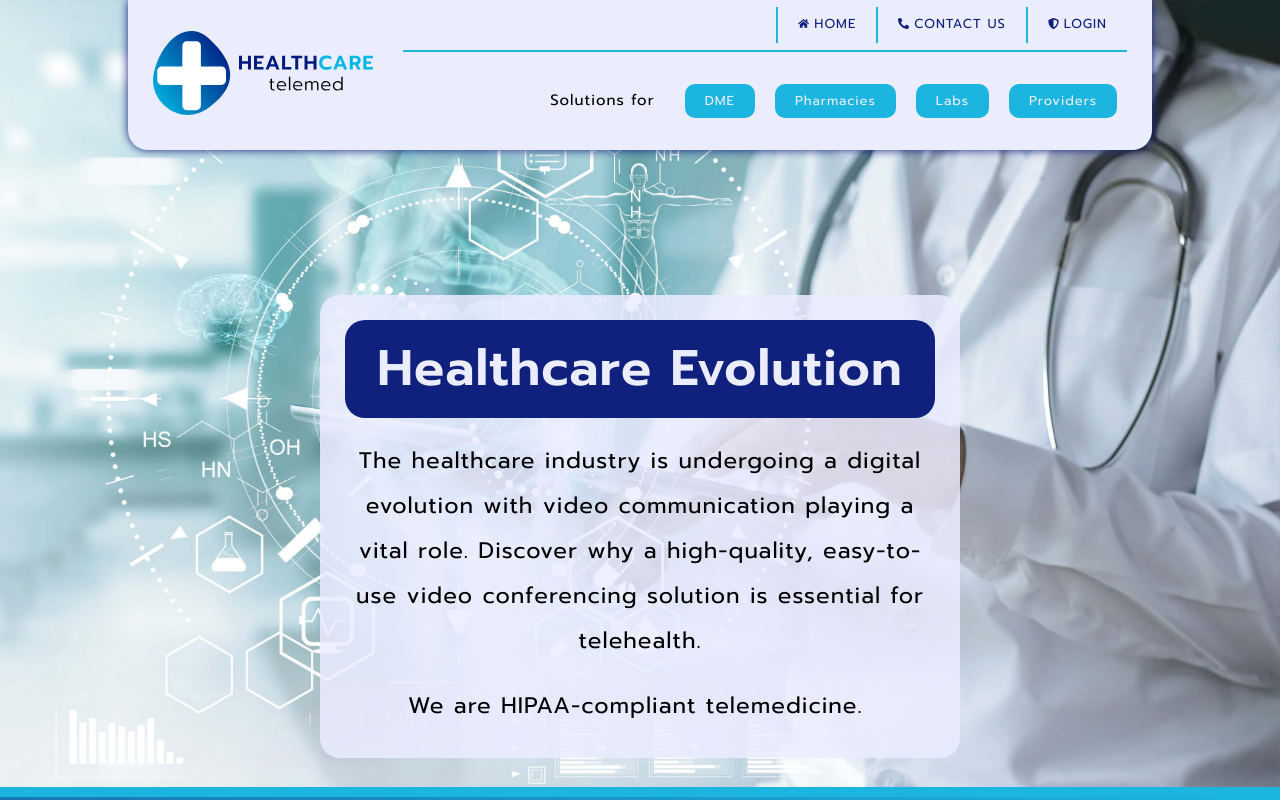
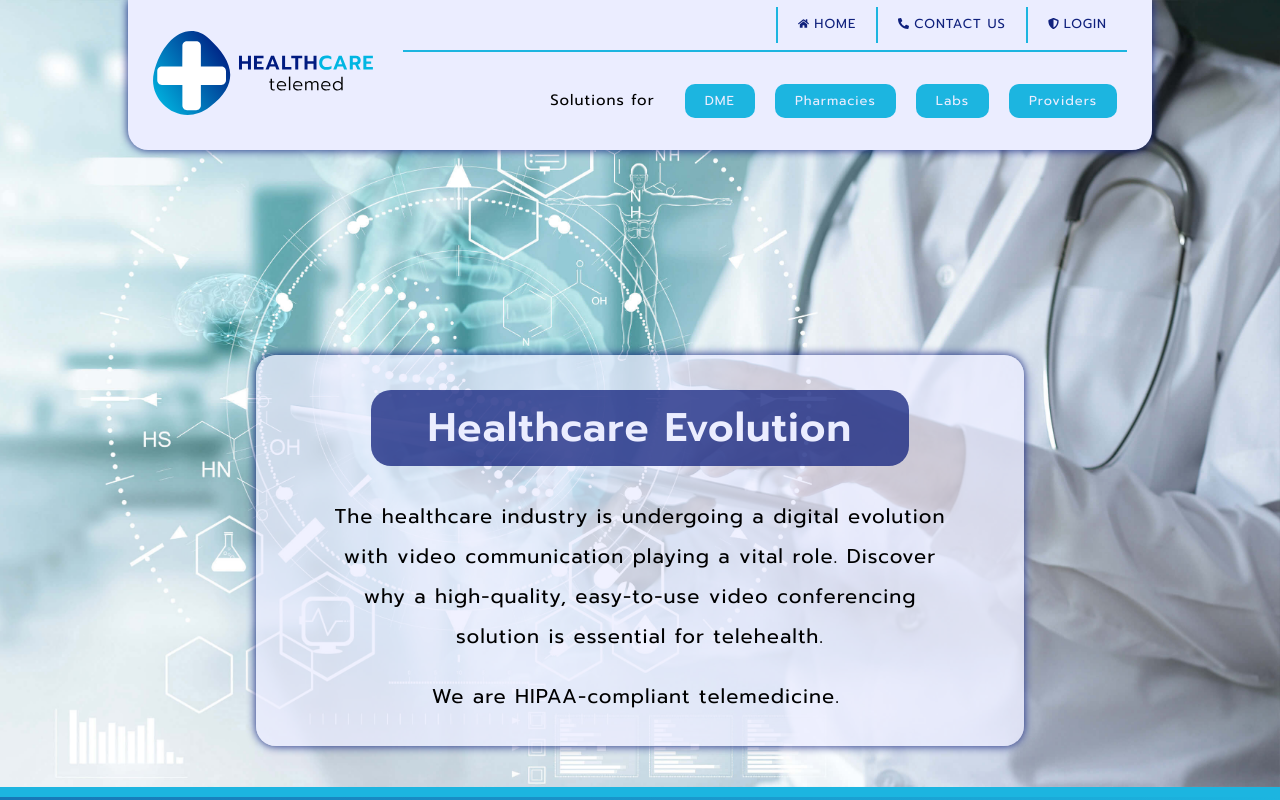
Before and after one commit to vjeuel/healthcare_telemed, a React (Create React App) app: page / in a window 1280 px wide. Shown: the top 800 px of the page. Built offline with nearby package versions, Linux system fonts and the light colour scheme.

Commit message:
improve intro page

```diff
--- a/src/App.css
+++ b/src/App.css
@@ -6,7 +6,7 @@
 :root {
   --wt: #ebedff;
   --pb: #10217d;
-  --lpb: #abc8e2;
+  --lpb: rgb(171, 200, 226);
   --sb: #1cb5e0;
   --bl: #000000;
   --rd: #d00000;
@@ -38,7 +38,7 @@ html span {
 
 html h1 {
   font-weight: 600;
-  font-size: 6rem;
+  font-size: 5rem;
   color: var(--pb);
   padding-bottom: 2.5rem;
 }
@@ -52,7 +52,7 @@ html h2 {
 
 html h3 {
   font-weight: 400;
-  font-size: 2.25rem;
+  font-size: 2rem;
   line-height: 2;
   padding-bottom: 2rem;
 }
--- a/src/App.scss
+++ b/src/App.scss
@@ -15,7 +15,8 @@ $breakpoints: (
 	--wt: #ebedff;
 	// rgb(235, 237, 255)
 	--pb: #10217d;
-	--lpb: #abc8e2;
+	// --pb: rgb(16, 33, 125);
+	--lpb: rgb(171, 200, 226);
 	// rgb(171, 200, 226)
 	--sb: #1cb5e0;
 	--bl: #000000;
@@ -46,7 +47,7 @@ html {
 
 	h1 {
 		font-weight: 600;
-		font-size: 6rem;
+		font-size: 5rem;
 		color: var(--pb);
 		padding-bottom: 2.5rem;
 	}
@@ -60,7 +61,7 @@ html {
 
 	h3 {
 		font-weight: 400;
-		font-size: 2.25rem;
+		font-size: 2rem;
 		line-height: 2;
 		padding-bottom: 2rem;
 	}
--- a/src/pages/Intro.css
+++ b/src/pages/Intro.css
@@ -45,8 +45,8 @@
 }
 
 .jumbotronPic .introContainer .introBox {
-  background-color: rgba(235, 237, 255, 0.85);
-  width: 50%;
+  background-color: rgba(235, 237, 255, 0.75);
+  width: 60%;
   margin: 0 auto;
   padding: 2.5rem 2.5rem 3rem;
   -ms-grid-row: 2;
@@ -55,6 +55,8 @@
   -ms-grid-column-span: 1;
   grid-area: 2 / 2 / 3 / 3;
   border-radius: 2rem;
+  -webkit-box-shadow: 0 0 10px 0px var(--pb);
+          box-shadow: 0 0 10px 0px var(--pb);
 }
 
 @media (max-width: 768px) {
@@ -70,41 +72,42 @@
 }
 
 .jumbotronPic .introContainer .introBox h1 {
-  background-color: var(--pb);
+  background-color: rgba(16, 33, 125, 0.75);
   color: var(--wt);
-  font-size: 5rem;
-  margin: 0;
-  padding: 2rem;
+  font-size: 4rem;
+  width: 75%;
+  margin: 1rem auto;
+  padding: 1.5rem 2.5rem;
   border-radius: 2rem;
 }
 
 @media (max-width: 768px) {
   .jumbotronPic .introContainer .introBox h1 {
+    width: 100%;
     font-size: 3rem;
   }
 }
 
-@media (min-width: 769px) and (max-width: 1024px) {
+@media (max-width: 480px) {
   .jumbotronPic .introContainer .introBox h1 {
-    font-size: 4rem;
+    font-size: 2.5rem;
   }
 }
 
 .jumbotronPic .introContainer .introBox h3 {
-  padding: 0;
-  padding-top: 2rem;
+  padding: 2rem 5rem 0;
   margin: 0;
 }
 
 @media (max-width: 768px) {
   .jumbotronPic .introContainer .introBox h3 {
-    font-size: 2rem;
+    font-size: 1.75rem;
   }
 }
 
-@media (min-width: 769px) and (max-width: 1024px) {
+@media (max-width: 480px) {
   .jumbotronPic .introContainer .introBox h3 {
-    font-size: 2.25rem;
+    padding: 1rem;
   }
 }
 
--- a/src/pages/Intro.scss
+++ b/src/pages/Intro.scss
@@ -36,12 +36,13 @@ $breakpoints: (
 		}
 
 		.introBox {
-			background-color: rgba(235, 237, 255, 0.85);
-			width: 50%;
+			background-color: rgba(235, 237, 255, 0.75);
+			width: 60%;
 			margin: 0 auto;
 			padding: 2.5rem 2.5rem 3rem;
 			grid-area: 2 / 2 / 3 / 3;
 			border-radius: 2rem;
+			box-shadow: 0 0 10px 0px var(--pb);
 			@include media('<=tablet') {
 				width: 90%;
 			}
@@ -50,29 +51,30 @@ $breakpoints: (
 			}
 
 			h1 {
-				background-color: var(--pb);
+				background-color: rgba(16, 33, 125, 0.75);
 				color: var(--wt);
-				font-size: 5rem;
-				margin: 0;
-				padding: 2rem;
+				font-size: 4rem;
+				width: 75%;
+				margin: 1rem auto;
+				padding: 1.5rem 2.5rem;
 				border-radius: 2rem;
 				@include media('<=tablet') {
+					width: 100%;
 					font-size: 3rem;
 				}
-				@include media('>tablet', '<=desktop') {
-					font-size: 4rem;
+				@include media('<=phone') {
+					font-size: 2.5rem;
 				}
 			}
 
 			h3 {
-				padding: 0;
-				padding-top: 2rem;
+				padding: 2rem 5rem 0;
 				margin: 0;
 				@include media('<=tablet') {
-					font-size: 2rem;
+					font-size: 1.75rem;
 				}
-				@include media('>tablet', '<=desktop') {
-					font-size: 2.25rem;
+				@include media('<=phone') {
+					padding: 1rem;
 				}
 			}
 		}
```
Also changed, not shown: 2 other files (tests, documents, lock files or other folders).
